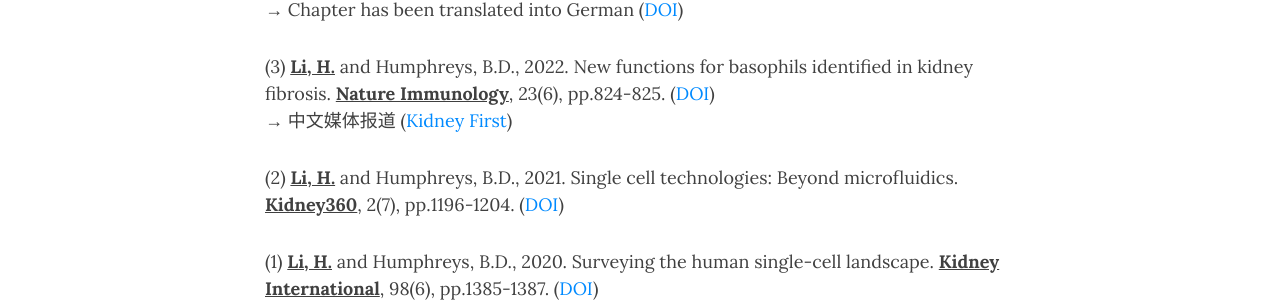
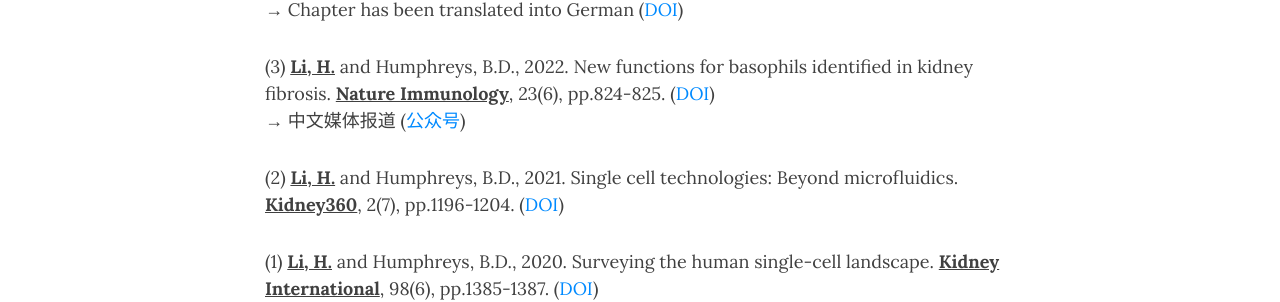
Before and after one commit to TheLiLab/thelilab.github.io, a Jekyll site: the page built from pubs.md, in a window 1280 px wide and 900 px high, scrolled down 3259 px. Shown: the part 284-586 px from the top of the window. Built offline with Jekyll 4.4.1, drawn with Linux system fonts in a browser that asks for light colours; nearby versions of some CDN libraries.

Commit message:
Update pubs.md

```diff
--- a/pubs.md
+++ b/pubs.md
@@ -101,7 +101,7 @@
 
 (3) <strong><u>Li, H.</u></strong> and Humphreys, B.D., 2022. New functions for basophils identified in kidney fibrosis. <strong><u>Nature Immunology</u></strong>, 23(6), pp.824-825. ([DOI](https://doi.org/10.1038/s41590-022-01221-2))
 <br>
-→	中文媒体报道 ([Kidney First](https://mp.weixin.qq.com/s/jFjeN07CrdPkRSjq42L2Lg))
+→	中文媒体报道 ([公众号](https://mp.weixin.qq.com/s/jFjeN07CrdPkRSjq42L2Lg))
 
 (2) <strong><u>Li, H.</u></strong> and Humphreys, B.D., 2021. Single cell technologies: Beyond microfluidics. <strong><u>Kidney360</u></strong>, 2(7), pp.1196-1204. ([DOI](https://doi.org/10.34067/KID.0001822021))
 <br>
```
